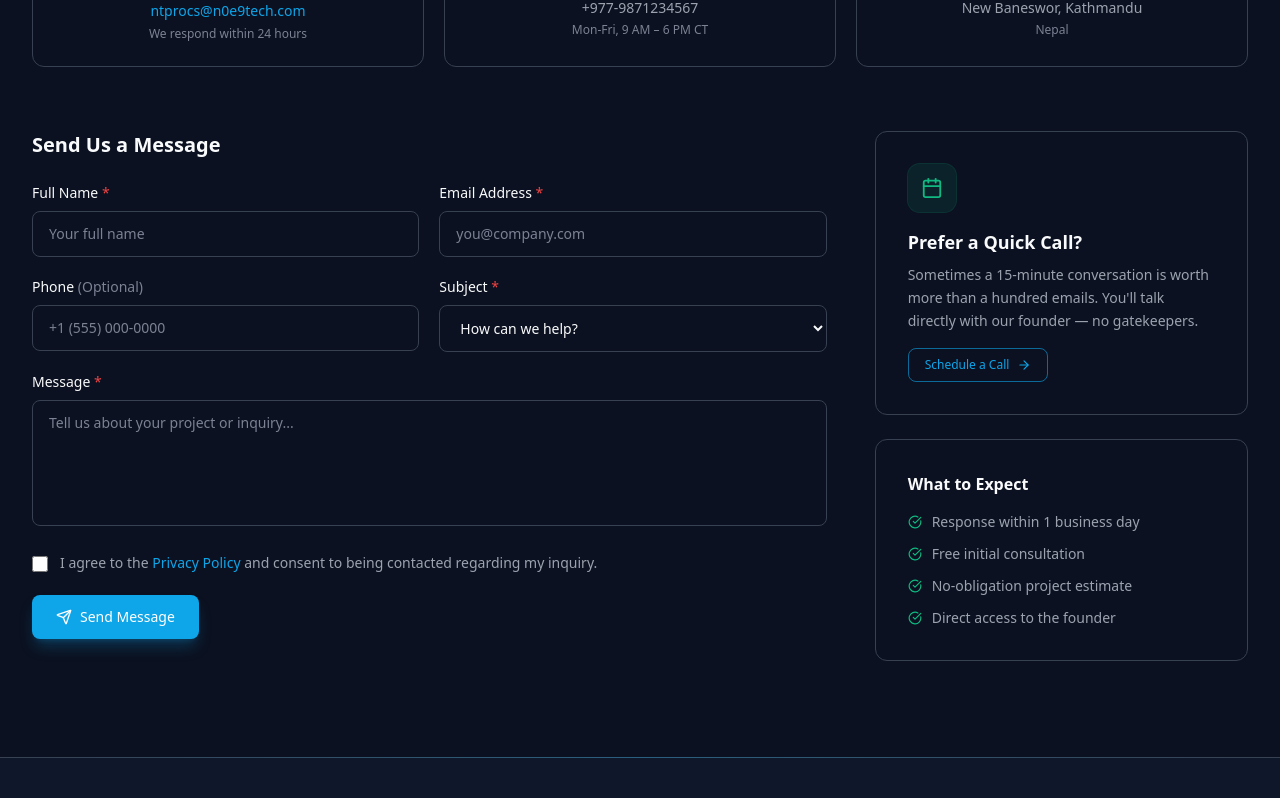
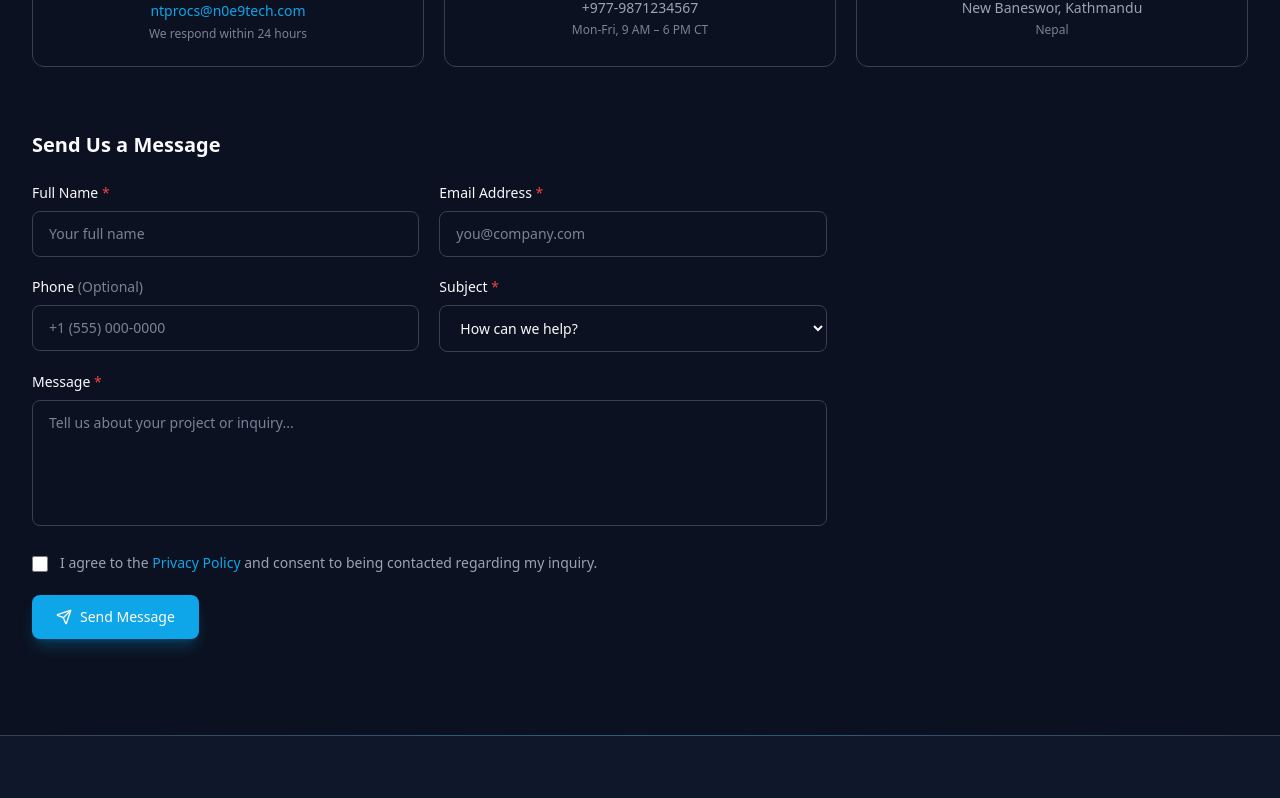
Before and after one commit to N0E9Tech/n0e9tech_website, a Next.js app: page /contact in a window 1280 px wide. Shown: the part 700-1498 px from the top of the page. Built offline with nearby package versions, Linux system fonts and the light colour scheme.

Commit message:
Chore: making place for map

```diff
--- a/src/app/contact/page.tsx
+++ b/src/app/contact/page.tsx
@@ -108,7 +108,7 @@ export default function ContactPage() {
               </p>
               {item.href ? (
                 <a
-                  href={item.href}
+                  href={item.href}F
                   className="text-sm text-primary hover:text-primary-light transition-colors"
                 >
                   {item.value}
@@ -311,45 +311,9 @@ export default function ContactPage() {
           {/* Sidebar */}
           <div className="space-y-6">
             {/* Quick Call CTA */}
-            <div className="rounded-xl border border-border bg-bg-card p-6 lg:p-8">
-              <div className="mb-4 inline-flex h-12 w-12 items-center justify-center rounded-xl bg-accent/10 ring-1 ring-accent/20">
-                <Calendar size={22} className="text-accent" />
-              </div>
-              <h3 className="text-lg font-semibold text-text-primary mb-2">
-                Prefer a Quick Call?
-              </h3>
-              <p className="text-sm text-text-secondary leading-relaxed mb-4">
-                Sometimes a 15-minute conversation is worth more than a hundred
-                emails. You&apos;ll talk directly with our founder — no gatekeepers.
-              </p>
-              <Button href="#" variant="secondary" size="sm">
-                Schedule a Call
-                <ArrowRight size={14} />
-              </Button>
-            </div>
 
-            {/* Response time */}
-            <div className="rounded-xl border border-border bg-bg-card p-6 lg:p-8">
-              <h3 className="text-base font-semibold text-text-primary mb-4">
-                What to Expect
-              </h3>
-              <ul className="space-y-3">
-                {[
-                  "Response within 1 business day",
-                  "Free initial consultation",
-                  "No-obligation project estimate",
-                  "Direct access to the founder",
-                ].map((item) => (
-                  <li
-                    key={item}
-                    className="flex items-center gap-2.5 text-sm text-text-secondary"
-                  >
-                    <CheckCircle size={14} className="shrink-0 text-accent" />
-                    {item}
-                  </li>
-                ))}
-              </ul>
-            </div>
+
+
 
 
           </div>
```
